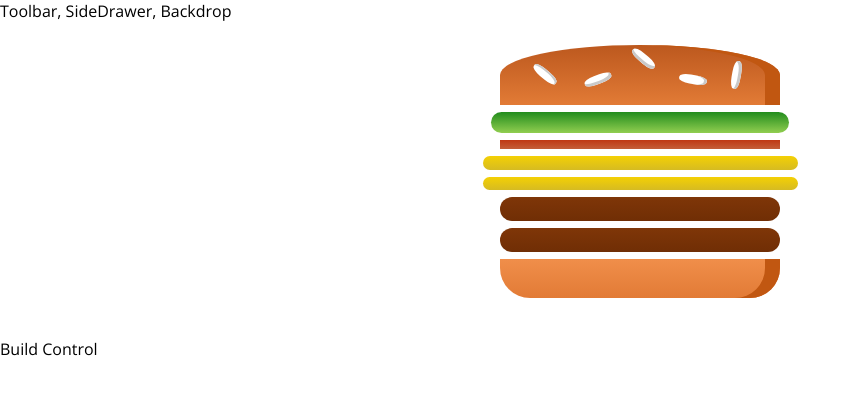
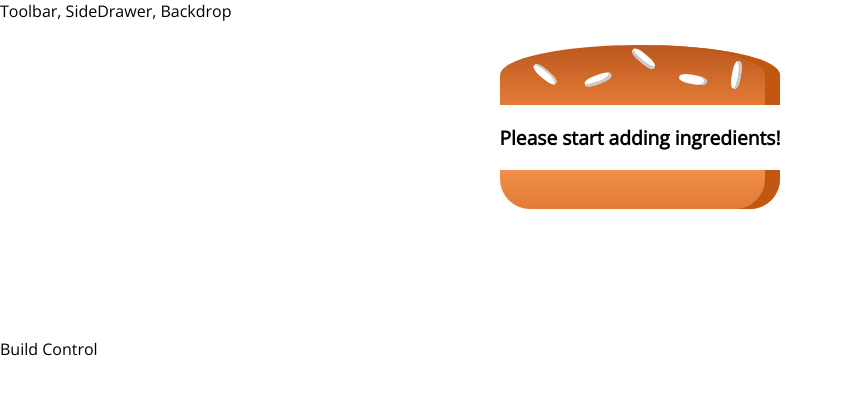
Before and after one commit to xugetsu/Burger-Builder, a React app: page / in a window 1280 px wide. Shown: the top 394 px of the page, without its empty margins (0-861 px from the left). Built offline with nearby package versions, Linux system fonts and the light colour scheme.

Commit message:
adding no ingredient case

```diff
--- a/src/components/Burger/Burger.jsx
+++ b/src/components/Burger/Burger.jsx
@@ -3,10 +3,14 @@
 import BurgerIngredient from './BurgerIngredients/BurgerIngredients';
 
 const burger = (props) => {
-    const ingredients = Object.keys(props.ingredients)
+    let ingredients = Object.keys(props.ingredients)
                         .map( igkey => [...Array(props.ingredients[igkey])].map(
                                     (_,i) => <BurgerIngredient key = {igkey + i} type = {igkey}/> )
-                         );
+                         )
+                        .reduce((arr,el) => arr.concat(el), []);
+    if (!ingredients.length){
+        ingredients = <p>Please start adding ingredients!</p>
+    }
     return (
         <div className = {classes.Burger}>
             <BurgerIngredient type = 'bread-top'/>
--- a/src/containers/BurgerBuilder/BurgerBuilder.jsx
+++ b/src/containers/BurgerBuilder/BurgerBuilder.jsx
@@ -5,10 +5,10 @@
 class BurgerBuilder extends Component {
     state = {
         ingredients: {
-            salad:1,
-            bacon:1,
-            cheese:2,
-            meat:2
+            salad:0,
+            bacon:0,
+            cheese:0,
+            meat:0
         }
     }
     render () {
```
